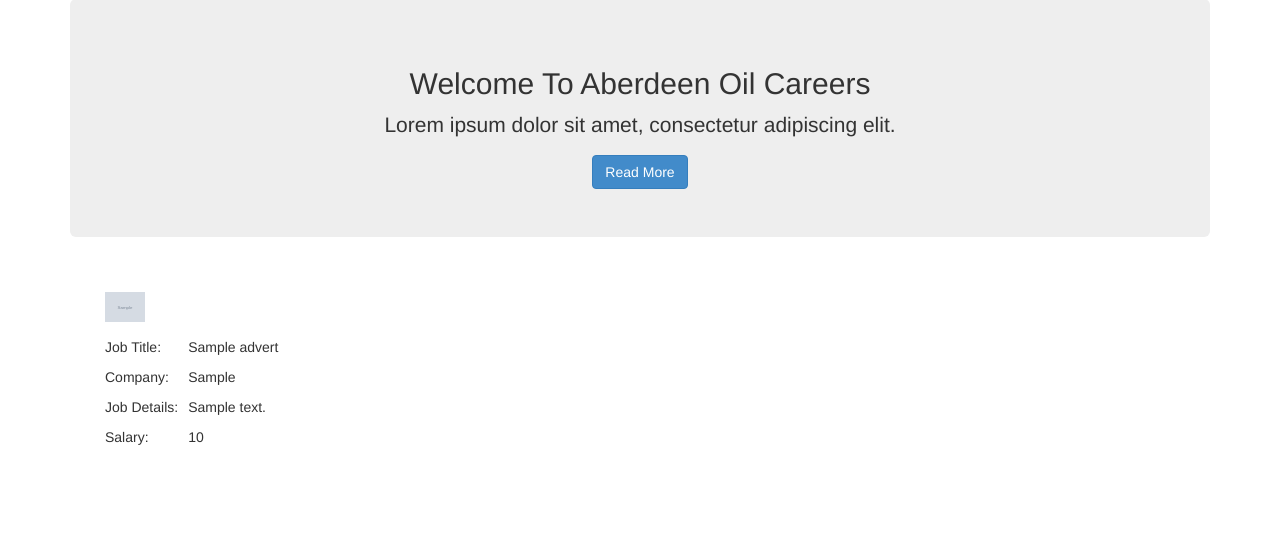
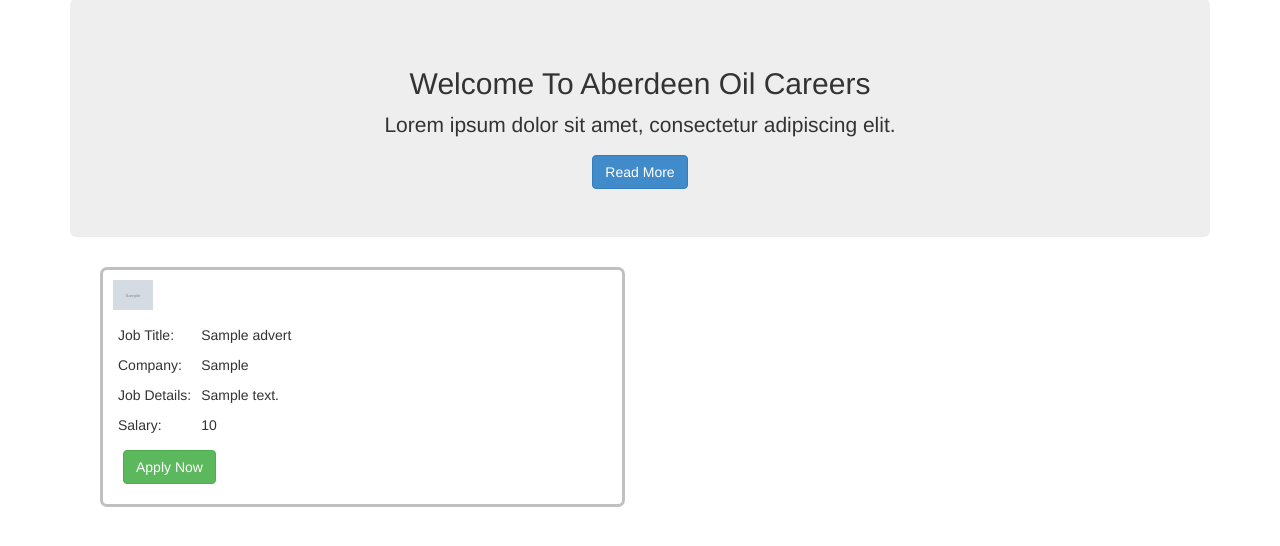
Before and after one commit to callummac88/aboil, a CodeIgniter app: page / in a window 1280 px wide. Shown: the part 72-618 px from the top of the page. Run offline with CodeIgniter, Linux system fonts and the light colour scheme; tables that the repository leaves empty or names only in its code hold one stand-in row (values such as "Sample post"); grey boxes marked "Sample" are stand-in pictures.

Commit message:
styling to adverts, added links and seperate variable for each advert
Signed-off-by: Callum Macdonald <callum@redevolution.com>

```diff
--- a/application/controllers/home.php
+++ b/application/controllers/home.php
@@ -6,7 +6,8 @@ class Home extends CI_Controller {
 	public function index()
     {
         $this->load->model('home_model','model');
-        $data['advert']  = $this->model->getAdvert();
+        $data['advert1']  = $this->model->getAdvert(1);
+        $data['advert2']  = $this->model->getAdvert(2);
         $this->load->view('home', $data);
 
     }
--- a/application/models/home_model.php
+++ b/application/models/home_model.php
@@ -17,9 +17,9 @@
 class Home_model extends CI_Model
 
 {
-    public function getAdvert() {
+    public function getAdvert($id) {
 
-        return $this->db->query(sprintf('SELECT title, company, description, salary, logo from adverts'))->result();
+        return $this->db->query(sprintf('SELECT title, company, description, salary, logo, id from adverts WHERE id ='.$id))->result();
     }
 
 }
--- a/application/views/home.php
+++ b/application/views/home.php
@@ -25,19 +25,19 @@
     <div class="col-md-12">
 
        <div class="col-md-6">
+           <?php if (is_array($advert1)) {
+           foreach ($advert1 as $row) {
+           ?>
+               <div class="home-adverts">
     <table class="standard_ad_tbl">
     <tbody>
-    <?php if (is_array($advert)) {
-        foreach ($advert as $row) {
-            ?>
+
+            <?php echo "<img class='ad-logo' src='../public_html/assets/images/$row->logo'>"?>
             <tr>
-                <td><?php echo "<img class='ad-logo' src='../public_html/assets/images/$row->logo'>"?></td>
+                <td>Job Title:</td>   <td><?php echo $row->title; ?></td>
             </tr>
             <tr>
-             <td>Job Title:</td>   <td><?php echo $row->title; ?></td>
-            </tr>
-            <tr>
-             <td>Company:</td>   <td><?php echo $row->company; ?></td>
+                <td>Company:</td>   <td><?php echo $row->company; ?></td>
             </tr>
             <tr>
                 <td>Job Details:</td>  <td><?php echo $row->description; ?></td>
@@ -46,12 +46,49 @@
                <td>Salary:</td> <td><?php echo $row->salary; ?></td>
             </tr>
 
-        <?php
-        }
-    } ?>
+
     </tbody>
     </table>
+                   <a class="home-a" href="http://local-www.aberdeenoil.careers/<?php echo $row->id;?>"><button class="btn btn-success apply-btn">Apply Now</button></a>
+          </div>
+
+       <?php
+       }
+       } ?>
        </div>
+
+        <div class="col-md-6">
+            <?php if (is_array($advert2)) {
+            foreach ($advert2 as $row) {
+            ?>
+
+            <div class="home-adverts">
+            <table class="standard_ad_tbl">
+                <tbody>
+                        <?php echo "<img class='ad-logo' src='../public_html/assets/images/$row->logo'>"?>
+                        <tr>
+                            <td>Job Title:</td>   <td><?php echo $row->title; ?></td>
+                        </tr>
+                        <tr>
+                            <td>Company:</td>   <td><?php echo $row->company; ?></td>
+                        </tr>
+                        <tr>
+                            <td>Job Details:</td>  <td><?php echo $row->description; ?></td>
+                        </tr>
+                        <tr>
+                            <td>Salary:</td> <td><?php echo $row->salary; ?></td>
+                        </tr>
+
+
+                </tbody>
+            </table>
+                <a class="home-a" href="http://local-www.aberdeenoil.careers/<?php echo $row->id;?>"><button class="btn btn-success apply-btn">Apply Now</button></a>
+                </div>
+            <?php
+            }
+            } ?>
+        </div>
+
 
     </div>
 </div>
--- a/public_html/assets/css/app.css
+++ b/public_html/assets/css/app.css
@@ -3,6 +3,21 @@
 }
 .ad-logo {
     height:30px;
-    margin-top:20px;
-    margin-bottom:5px;
+    margin-bottom:10px;
 }
+.home-adverts {
+    border:solid 3px silver;
+    border-radius: 7px;
+    padding:10px;
+    margin-bottom:10px;
+}
+.home-a:hover {
+    text-decoration: none!important;
+    color:black;
+}
+.home-a {
+    color:black;
+}
+.apply-btn {
+    margin:10px;
+}
```
Also changed, not shown: public_html/assets/images/banner.jpg (added).
